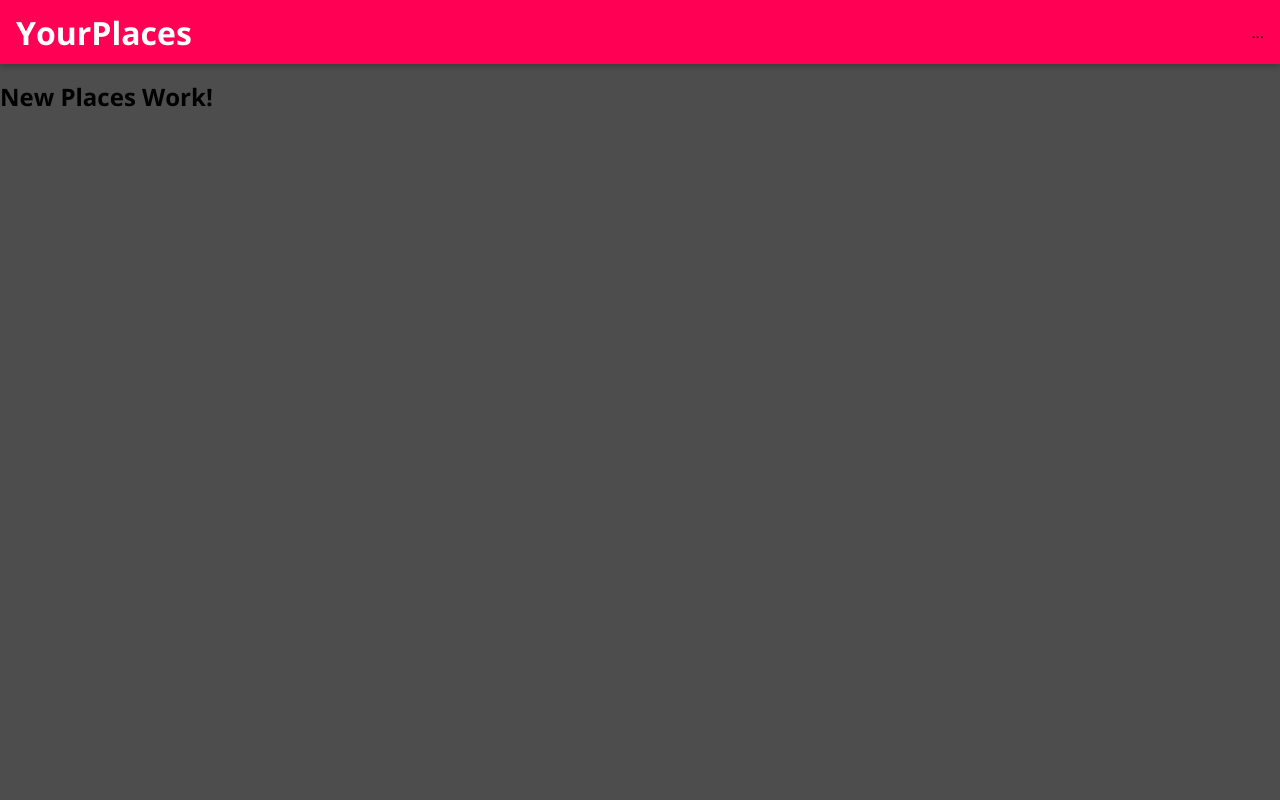
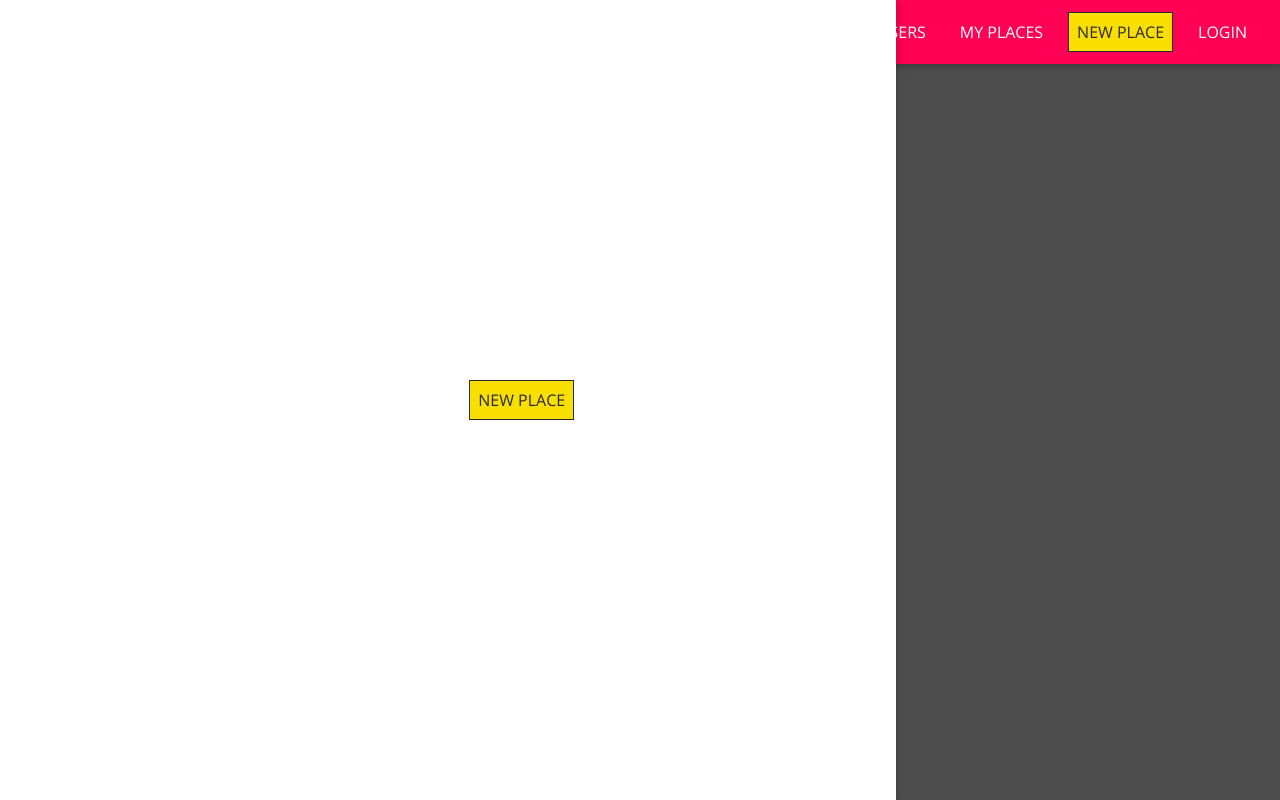
Before and after one commit to matthewdoles/mern-fullstack-course, a React (Create React App) app in the folder react-frontend/: page /places/new in a window 1280 px wide. Built offline with nearby package versions, Linux system fonts and the light colour scheme.

Commit message:
5.7 - Adding Navigation & NavLinks

```diff
--- a/react-frontend/src/shared/components/Navigation/MainNavigation.js
+++ b/react-frontend/src/shared/components/Navigation/MainNavigation.js
@@ -2,10 +2,18 @@ import React from 'react';
 import { Link } from 'react-router-dom';
 
 import MainHeader from './MainHeader';
+import NavLinks from './NavLinks';
+import SideDrawer from './SideDrawer';
 import './MainNavigation.css';
 
 const MainNavigation = props => {
   return (
+    <React.Fragment>
+      <SideDrawer>
+        <nav className="main-navigation__drawer-nav">
+          <NavLinks />
+        </nav>
+      </SideDrawer>
       <MainHeader>
         <button className="main-navigation__menu-btn">
           <span />
@@ -15,8 +23,11 @@ const MainNavigation = props => {
         <h1 className="main-navigation__title">
           <Link to="/">YourPlaces</Link>
         </h1>
-      <nav>...</nav>
+        <nav className="main-navigation__header-nav">
+          <NavLinks />
+        </nav>
       </MainHeader>
+    </React.Fragment>
   );
 };
 
--- a/react-frontend/src/shared/components/Navigation/NavLinks.css
+++ b/react-frontend/src/shared/components/Navigation/NavLinks.css
@@ -0,0 +1,76 @@
+.nav-links {
+  list-style: none;
+  margin: 0;
+  padding: 0;
+  width: 100%;
+  height: 100%;
+  display: flex;
+  flex-direction: column;
+  justify-content: center;
+  align-items: center;
+}
+
+.nav-links li {
+  margin: 1rem;
+}
+
+.nav-links a {
+  border: 1px solid transparent;
+  color: #292929;
+  text-decoration: none;
+  padding: 0.5rem;
+}
+
+.nav-links a:hover,
+.nav-links a:active,
+.nav-links a.active {
+  background: #f8df00;
+  border-color: #292929;
+  color: #292929;
+}
+
+.nav-links button {
+  cursor: pointer;
+  border: 1px solid #292929;
+  color: #292929;
+  background: transparent;
+  padding: 0.5rem;
+  font: inherit;
+}
+
+.nav-links button:focus {
+  outline: none;
+}
+
+.nav-links button:hover,
+.nav-links button:active {
+  background: #292929;
+  color: white;
+}
+
+@media (min-width: 768px) {
+  .nav-links {
+    flex-direction: row;
+  }
+
+  .nav-links li {
+    margin: 0 0.5rem;
+  }
+
+  .nav-links a {
+    color: white;
+    text-decoration: none;
+  }
+
+  .nav-links button {
+    border: 1px solid white;
+    color: white;
+    background: transparent;
+  }
+
+  .nav-links button:hover,
+  .nav-links button:active {
+    background: #f8df00;
+    color: #292929;
+  }
+}
--- a/react-frontend/src/shared/components/Navigation/NavLinks.js
+++ b/react-frontend/src/shared/components/Navigation/NavLinks.js
@@ -0,0 +1,23 @@
+import React from 'react';
+import { NavLink } from 'react-router-dom';
+
+import './NavLinks.css';
+
+const NavLinks = props => {
+  return <ul className="nav-links">
+    <li>
+      <NavLink to="/" exact>ALL USERS</NavLink>
+    </li>
+    <li>
+      <NavLink to="/u1/places">MY PLACES</NavLink>
+    </li>
+    <li>
+      <NavLink to="/places/new">NEW PLACE</NavLink>
+    </li>
+    <li>
+      <NavLink to="/login">LOGIN</NavLink>
+    </li>
+  </ul>
+}
+
+export default NavLinks;
--- a/react-frontend/src/shared/components/Navigation/SideDrawer.css
+++ b/react-frontend/src/shared/components/Navigation/SideDrawer.css
@@ -0,0 +1,10 @@
+.side-drawer {
+  position: fixed;
+  left: 0;
+  top: 0;
+  z-index: 100;
+  height: 100vh;
+  width: 70%;
+  background: white;
+  box-shadow: 0 2px 8px rgba(0, 0, 0, 0.26);
+}
--- a/react-frontend/src/shared/components/Navigation/SideDrawer.js
+++ b/react-frontend/src/shared/components/Navigation/SideDrawer.js
@@ -0,0 +1,9 @@
+import React from 'react';
+
+import './SideDrawer.css';
+
+const SideDrawer = props => {
+  return <aside className="side-drawer">{props.children}</aside>;
+};
+
+export default SideDrawer;
```
Lines whose indentation alone changed are shown as unchanged.
